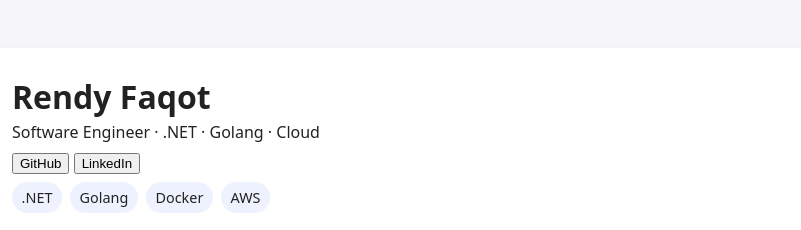
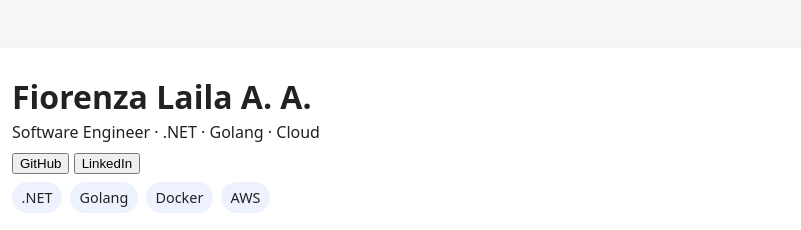
Before and after one commit to fiorenzaa/my-profile, a plain HTML site: page index.html in a window 1280 px wide. Shown: the top 230 px of the page, 290-1091 px from the left. Drawn offline with Linux system fonts and the light colour scheme.

Commit message:
mencoba conflict via education

```diff
--- a/index.html
+++ b/index.html
@@ -76,7 +76,7 @@
     <header>
       <img class="avatar" src="https://avatars.githubusercontent.com/u/9919?s=200&v=4" alt="avatar" />
       <div>
-        <h1>Rendy Faqot</h1>
+        <h1>Fiorenza Laila A. A.</h1>
         <div>Software Engineer · .NET · Golang · Cloud</div>
         <div class="links" style="margin-top:.5rem">
           <button class="link-profile" href="https://github.com/your-username" target="_blank">GitHub</button>
```
Also changed, not shown: 1 other file.
